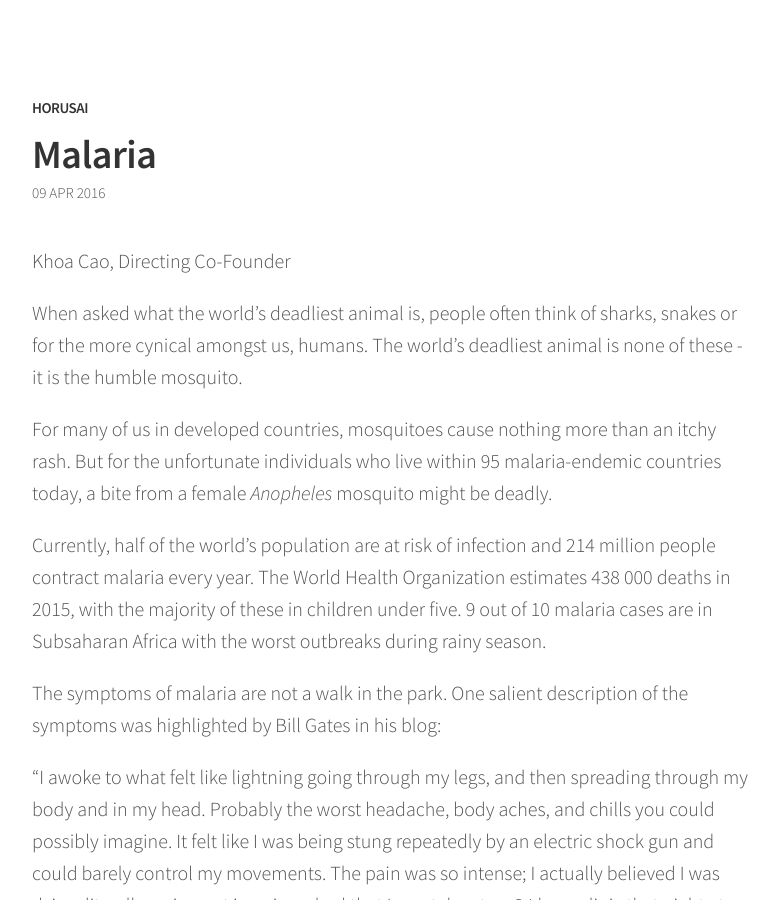
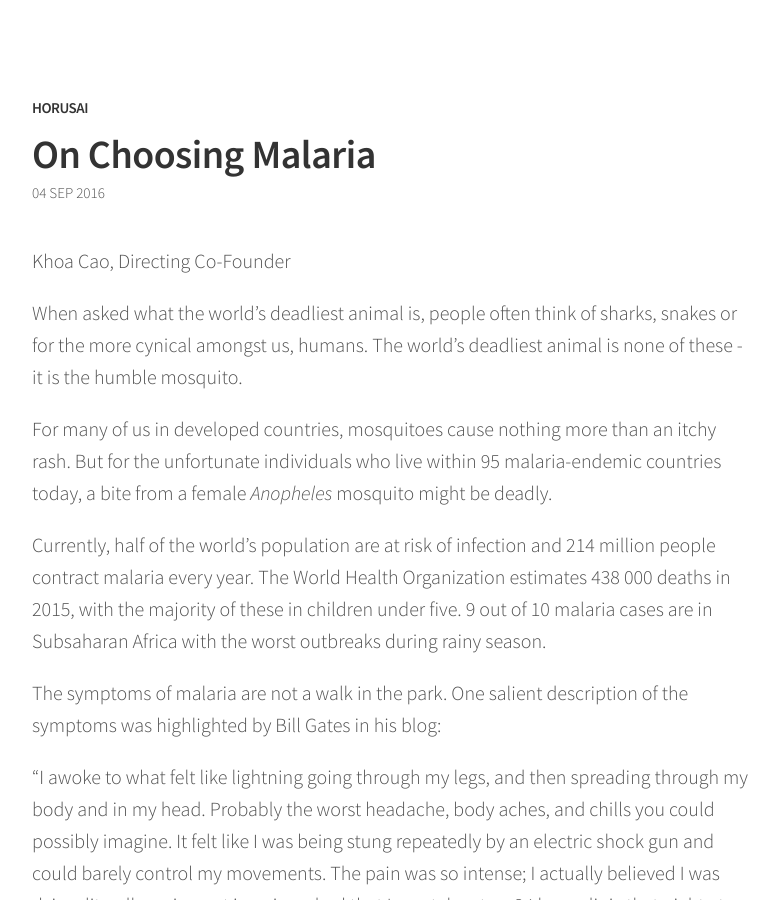
Before and after one commit to HorusAI/horusai.github.io, a Jekyll site: the page built from _posts/2016-09-04-malaria.md, in a window 1280 px wide and 900 px high. Shown: the whole window, without its empty margins (248-1027 px from the left). Built offline with Jekyll 4.4.1, drawn with Linux system fonts in a browser that asks for light colours.

Commit message:
Add existing files

```diff
--- a/_posts/2016-04-09-malaria.md
+++ b/_posts/2016-09-04-malaria.md
@@ -1,7 +1,7 @@
 ---
 layout: post
-title:  "Malaria"
-date:   2016-04-09 15:00:00 +1000
+title:  "On Choosing Malaria"
+date:   2016-09-04 15:00:00 +1000
 categories: Machine Learning
 # jekyll-seo-tag
 description:  "HorusAI, Choices, Origins"
```
Also changed, not shown: _posts/2016-07-16-story-of-heritage.md (+1 -1 lines).
